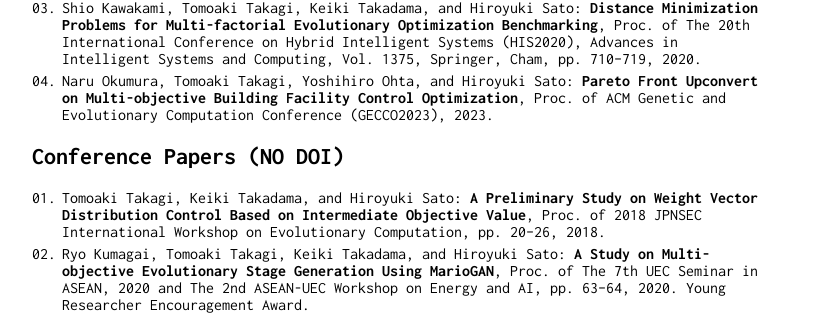
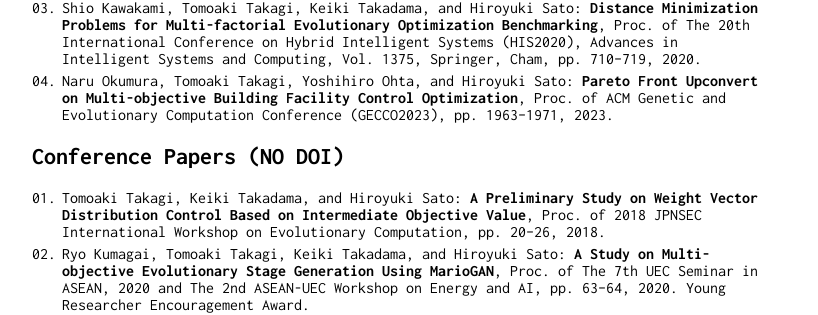
Before and after one commit to tomtkg/tomtkg.github.io, a Jekyll site: the page built from paper.md, in a window 1280 px wide. Shown: the part 1132-1447 px from the top of the page, without its empty margins (228-1046 px from the left). Built offline with Jekyll 4.4.1, drawn with Linux system fonts in a browser that asks for light colours.

Commit message:
Update paper.md

```diff
--- a/paper.md
+++ b/paper.md
@@ -23,7 +23,7 @@
 1. Kensuke Kano, Tomoaki Takagi, Keiki Takadama, and Hiroyuki Sato: **Preliminary Study of Adaptive Grid-based Decomposition on Many-objective Evolutionary Optimization**, Proc. of ACM Genetic and Evolutionary Computation Conference (GECCO2020), pp. 1373--1380, 2020.
 1. Kohei Yamamoto, Tomoaki Takagi, Keiki Takadama, and Hiroyuki Sato: **Visual Mapping of Multi-objective Optimization Problems and Evolutionary Algorithms**, Proc. of ACM Genetic and Evolutionary Computation Conference (GECCO2020), pp. 1872--1879, 2020.
 1. Shio Kawakami, Tomoaki Takagi, Keiki Takadama, and Hiroyuki Sato: **Distance Minimization Problems for Multi-factorial Evolutionary Optimization Benchmarking**, Proc. of The 20th International Conference on Hybrid Intelligent Systems (HIS2020), Advances in Intelligent Systems and Computing, Vol. 1375, Springer, Cham, pp. 710--719, 2020.
-1. Naru Okumura, Tomoaki Takagi, Yoshihiro Ohta, and Hiroyuki Sato: **Pareto Front Upconvert on Multi-objective Building Facility Control Optimization**, Proc. of ACM Genetic and Evolutionary Computation Conference (GECCO2023), 2023.
+1. Naru Okumura, Tomoaki Takagi, Yoshihiro Ohta, and Hiroyuki Sato: **Pareto Front Upconvert on Multi-objective Building Facility Control Optimization**, Proc. of ACM Genetic and Evolutionary Computation Conference (GECCO2023), pp. 1963--1971, 2023.
 
 ## Conference Papers (NO DOI)
 1. Tomoaki Takagi, Keiki Takadama, and Hiroyuki Sato: **A Preliminary Study on Weight Vector Distribution Control Based on Intermediate Objective Value**,  Proc. of 2018 JPNSEC International Workshop on Evolutionary Computation, pp. 20--26, 2018.
```
